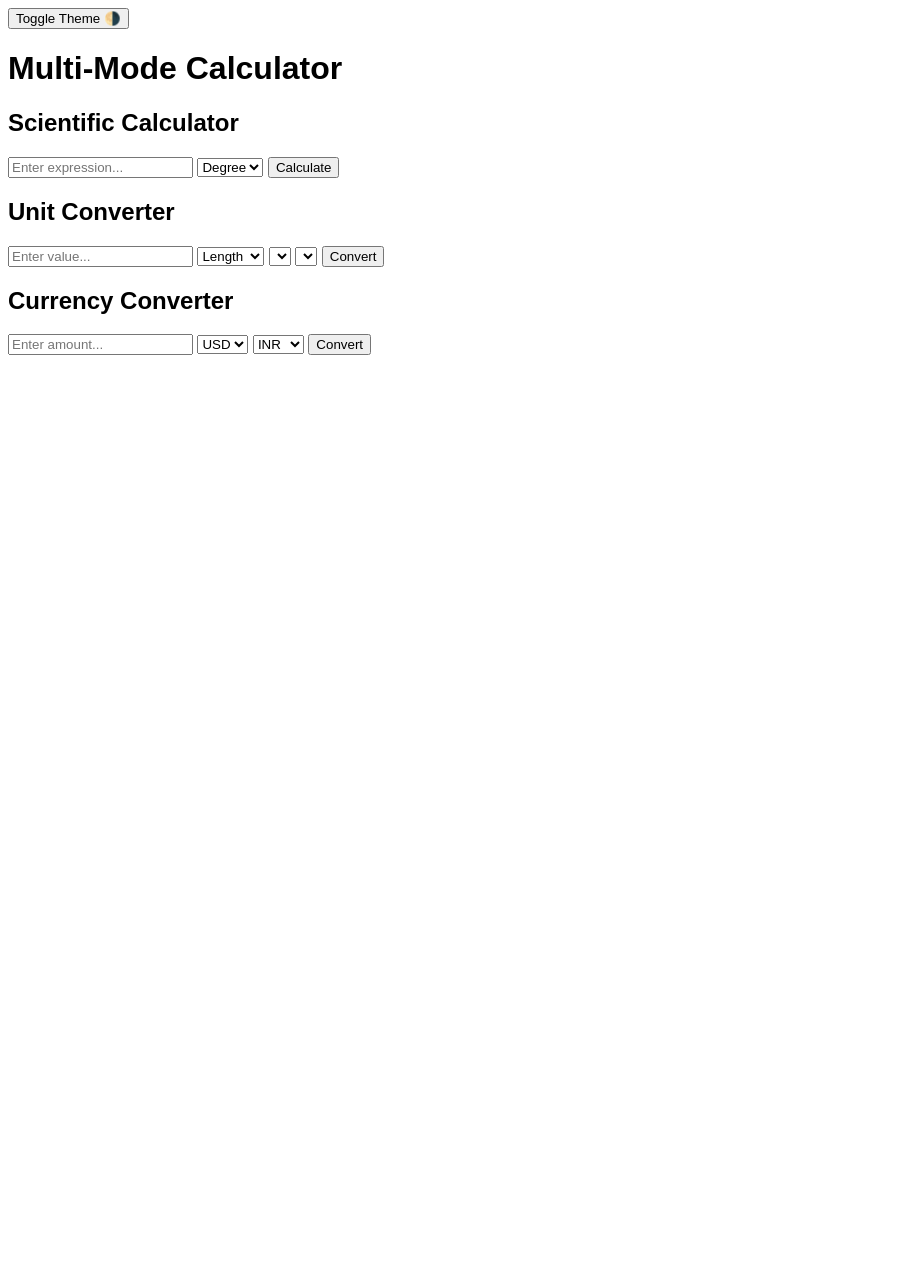
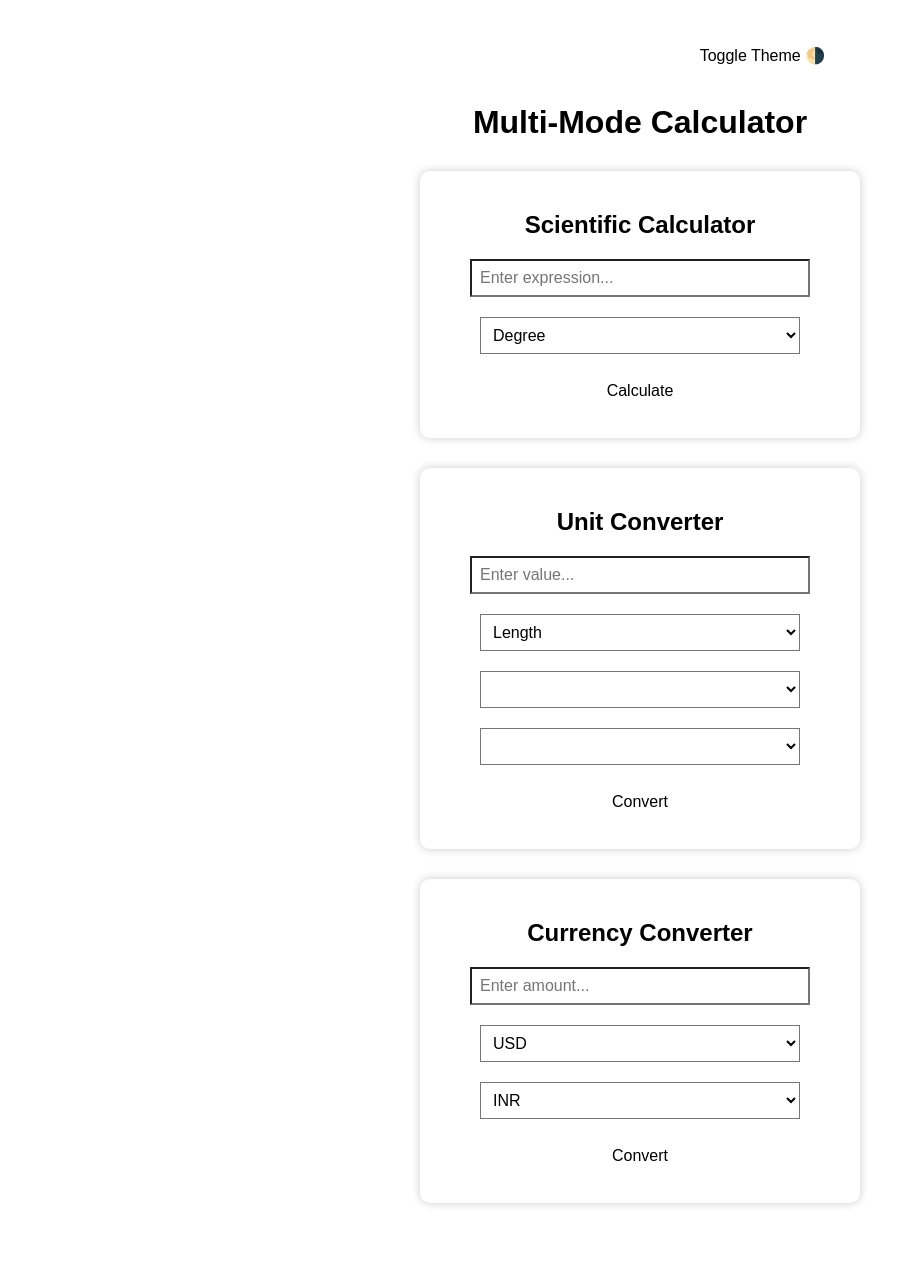
Before and after one commit to anitalluri00/calculator, a Flask app: page / in a window 1280 px wide. Shown: the whole page, without its empty margins (0-918 px from the left). Before the commit the page ends 355 px from the top, so only its background shows below. Run offline with Flask 3, Linux system fonts and the light colour scheme; lists and menus that the app fills with data are empty.

Commit message:
Update style.css

```diff
--- a/static/style.css
+++ b/static/style.css
@@ -1 +1,63 @@
-body { font-family: Arial; }
+/* static/style.css */
+
+body {
+    font-family: Arial, sans-serif;
+    text-align: center;
+    padding: 20px;
+}
+
+h1, h2 {
+    margin-bottom: 10px;
+}
+
+section {
+    margin: 30px auto;
+    padding: 20px;
+    max-width: 400px;
+    background: var(--bg);
+    border-radius: 10px;
+    box-shadow: 0 0 10px var(--shadow);
+}
+
+input, select, button {
+    width: 80%;
+    margin: 10px 0;
+    padding: 8px;
+    font-size: 1rem;
+}
+
+button {
+    cursor: pointer;
+    background-color: var(--button-bg);
+    color: var(--button-text);
+    border: none;
+    border-radius: 5px;
+}
+
+.theme-toggle {
+    text-align: right;
+    margin-bottom: 10px;
+}
+
+/* Light Theme */
+:root {
+    --bg: #ffffff;
+    --text: #000000;
+    --button-bg: #007bff;
+    --button-text: #ffffff;
+    --shadow: #ccc;
+}
+
+/* Dark Theme */
+[data-theme="dark"] {
+    --bg: #222831;
+    --text: #eeeeee;
+    --button-bg: #00adb5;
+    --button-text: #222831;
+    --shadow: #393e46;
+}
+
+body, input, select, button, div {
+    color: var(--text);
+    background: var(--bg);
+}
```
